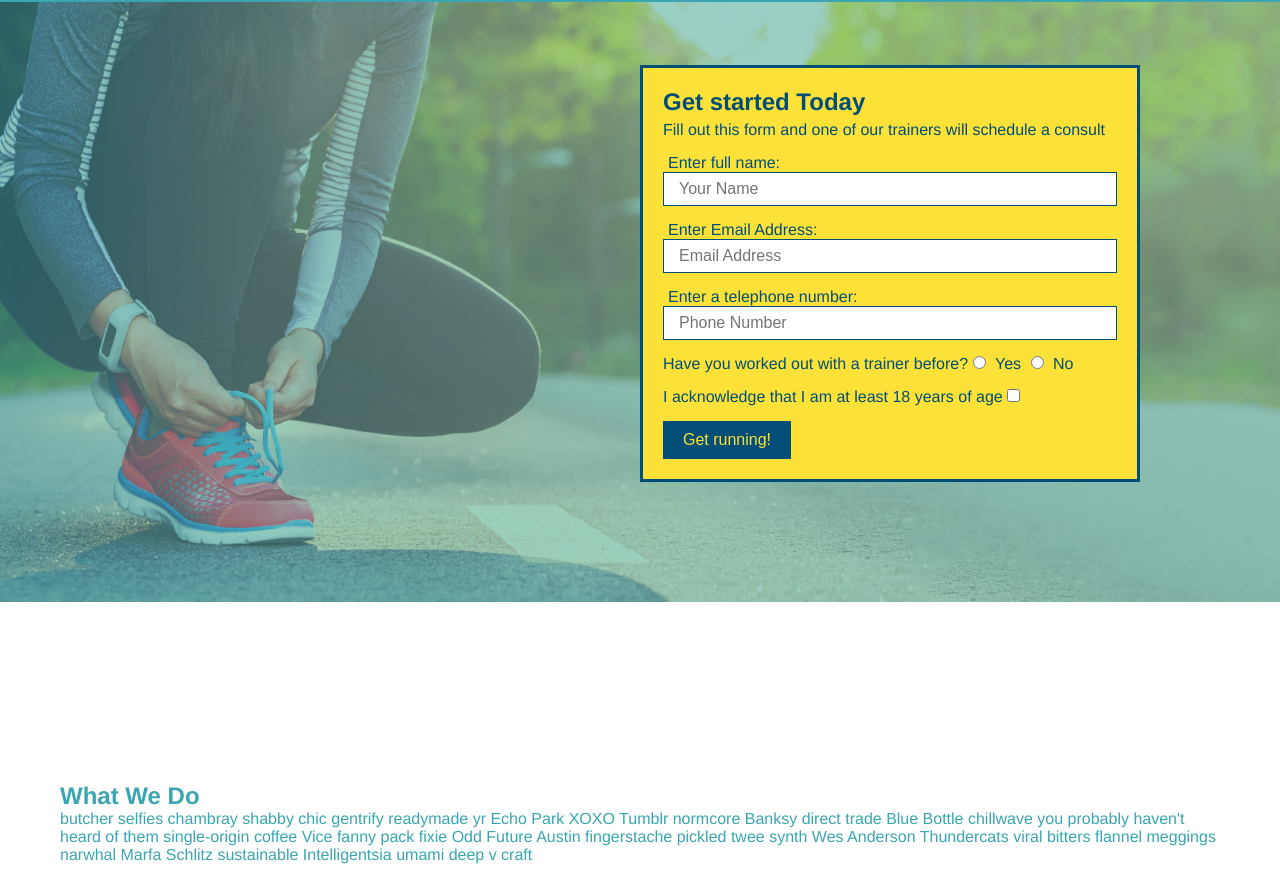
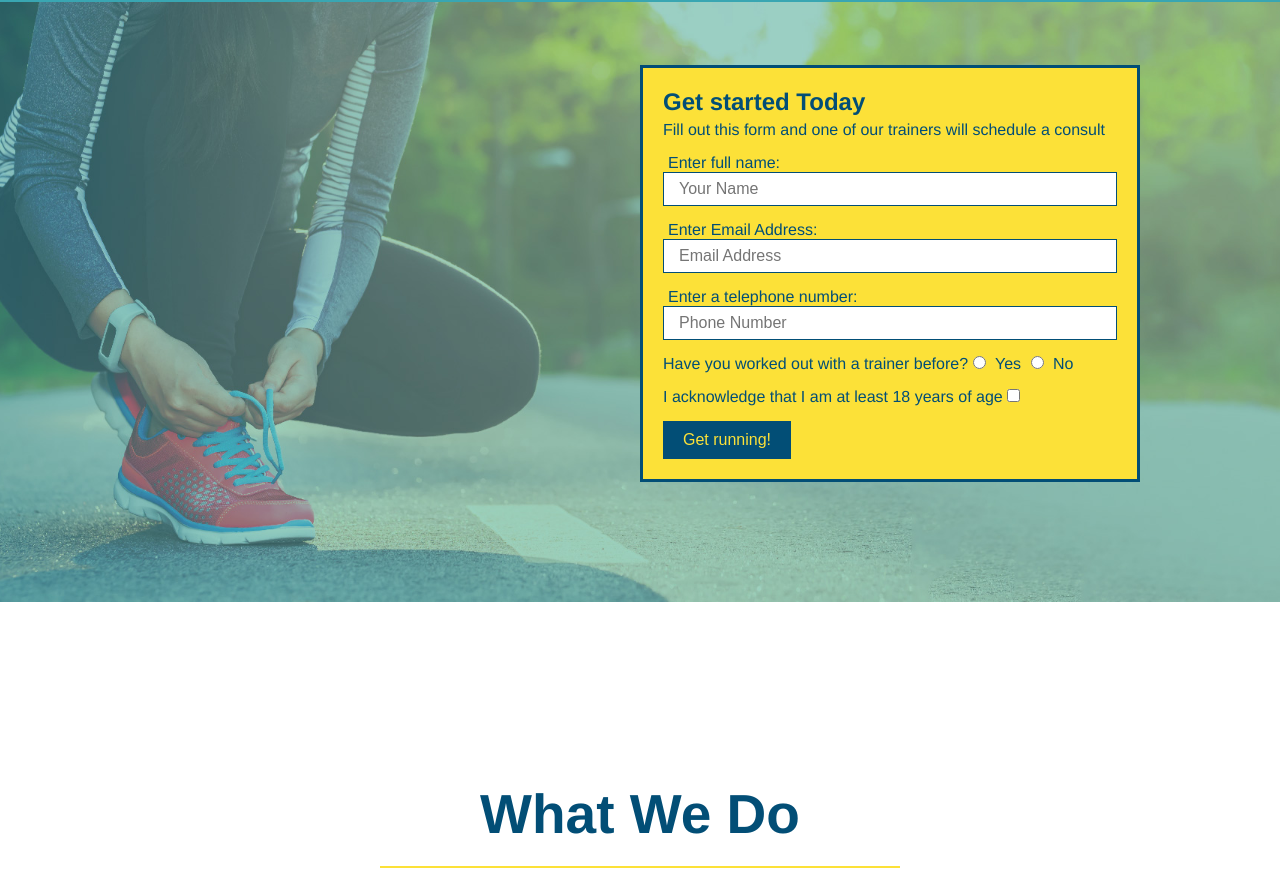
Before and after one commit to Frostquill/run-buddy, a plain HTML site: page index.html in a window 1280 px wide. Shown: the part 69-952 px from the top of the page. Drawn offline with Linux system fonts and the light colour scheme.

Commit message:
style what we do section

```diff
--- a/assets/css/style.css
+++ b/assets/css/style.css
@@ -158,3 +158,33 @@ section {
 }
 
 /* Hero Style End */
+
+.intro {
+    text-align: center;
+}
+
+.intro h2 {
+    font-size: 55px;
+    color: #024e76;
+    margin-bottom: 35px;
+    padding: 0 100px 20px 100px;
+    border-bottom: 2px solid;
+    border-color: #fce138;
+}
+
+.intro h2 {
+    /* add this alongside your other declarations */
+    display: inline-block;
+}
+
+.intro p {
+    line-height: 1.7;
+    color: #39a6b2;
+    width: 80%;
+    font-size: 20px;
+}
+
+.intro p {
+    /* add this alongside your other declarations */
+    margin: 0 auto;
+}
--- a/index.html
+++ b/index.html
@@ -69,7 +69,7 @@
    </section>
 
    <!-- "what we do" section-->
-   <section id="what-we-do">
+   <section id="what-we-do" class="intro">
        <h2> What We Do</h2>
        <p>
            butcher selfies chambray shabby chic gentrify readymade yr Echo Park XOXO Tumblr normcore Banksy direct trade Blue Bottle chillwave you probably haven't heard of them single-origin coffee Vice fanny pack fixie Odd Future Austin fingerstache pickled twee synth Wes Anderson Thundercats viral bitters flannel meggings narwhal Marfa Schlitz sustainable Intelligentsia umami deep v craft
```
